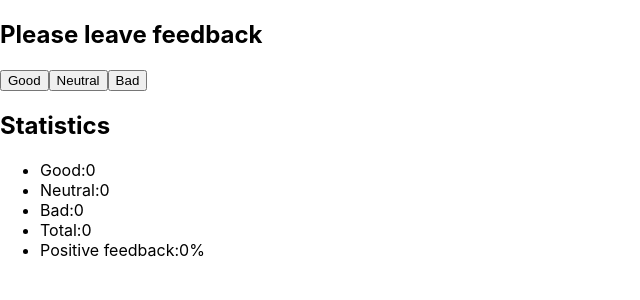
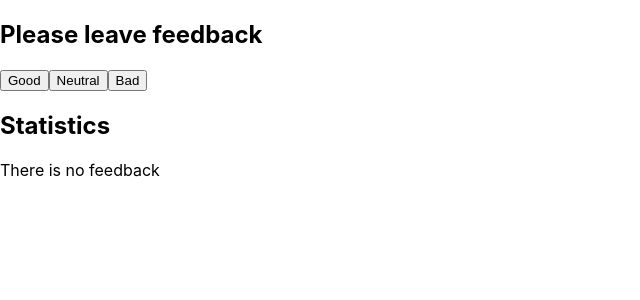
Before and after one commit to MMAKS999/goit-react-hw-02-feedback, a React (Create React App) app: page / in a window 1280 px wide. Shown: the top 300 px of the page, without its empty margins (0-640 px from the left). Built offline with nearby package versions, Linux system fonts and the light colour scheme.

Commit message:
React_hw2-1
Дороблено 1ше завдання

```diff
--- /dev/null
+++ b/src/count/FeeddbackOptions.jsx
@@ -0,0 +1,4 @@
+export const FeedbackOptions = ({response,nameButton}) => (
+  <button type="button" onClick={response}>{nameButton}</button>
+
+)
--- /dev/null
+++ b/src/count/Notification.jsx
@@ -0,0 +1,4 @@
+
+export const Notification = () => (
+<p>There is no feedback</p>
+  )
--- /dev/null
+++ b/src/count/Section.jsx
@@ -0,0 +1,7 @@
+
+export const Section = ({nameSection, children}) => (
+  <div>
+    <h2>{nameSection}</h2>
+    {children}
+  </div>
+)
--- /dev/null
+++ b/src/count/Statistics.jsx
@@ -0,0 +1,48 @@
+ import { Notification } from "./Notification";
+
+// Компонент відображення статистики
+export const Statistics = ({ stateGood, stateNeutral, stateBad }) => {
+  // обчислення загальної кількості відгуків
+  const totalFeedback = () => {
+    return stateBad + stateNeutral + stateGood;
+  }
+  // обчислення відсотку позитивних відгуків
+  const positivePercent = () => {
+    if (stateGood !== 0) {
+      return Math.round(stateGood / (stateBad + stateNeutral + stateGood) * 100);
+    } else {
+      return 0;
+    }
+
+  }
+  if (stateGood === 0 && stateNeutral === 0 && stateBad === 0) {
+    return (
+      <Notification/>
+    )
+  } else {
+    return (
+      <ul className="stats">
+        <li>
+          <span className="label">Good:</span>
+          <span className="quantity">{stateGood}</span>
+        </li>
+        <li>
+          <span className="label">Neutral:</span>
+          <span className="quantity">{stateNeutral}</span>
+        </li>
+        <li>
+          <span className="label">Bad:</span>
+          <span className="quantity">{stateBad}</span>
+        </li>
+        <li>
+          <span className="label">Total:</span>
+          <span className="quantity">{totalFeedback()}</span>
+        </li>
+        <li>
+          <span className="label">Positive feedback:</span>
+          <span className="quantity">{positivePercent()}%</span>
+        </li>
+      </ul>
+    )
+  }
+}
--- a/src/feedback/feedback.jsx
+++ b/src/feedback/feedback.jsx
@@ -1,4 +1,8 @@
 import React, { Component } from "react";
+import { Statistics } from 'count/Statistics'
+import { Section } from "count/Section";
+import { FeedbackOptions } from "count/FeeddbackOptions";
+
 
 
 export class Feedback extends Component{
@@ -25,53 +29,49 @@ export class Feedback extends Component{
       bad: state.bad + props.step,
     }));
   }
-  countTotalFeedback() {
-    const { bad, neutral, good } = this.state;
-    return bad + neutral + good;
-  }
-  countPositiveFeedbackPercentage() {
-    const { bad, neutral, good } = this.state;
-    if (good !== 0 ) {
-      return good/(bad + neutral + good)*100;
-    } else {
-      return 0;
-    }
+  // countTotalFeedback() {
+  //   const { bad, neutral, good } = this.state;
+  //   return bad + neutral + good;
+  // }
+  // PositivePercentage() {
+  //   const { bad, neutral, good } = this.state;
+  //   if (good !== 0 ) {
+  //     return good/(bad + neutral + good)*100;
+  //   } else {
+  //     return 0;
+  //   }
 
-  }
+  // }
 
 
   render() {
     return (
       <div>
-        <h2>Please leave feedback</h2>
-        <div>
-          <button type="button" onClick={this.responseGood}>Good</button>
-          <button type="button" onClick={this.responseNeutral}>Neutral</button>
-          <button type="button" onClick={this.responseBad}>Bad</button>
-        </div>
-        <h2>Statistics</h2>
-        <ul className="stats">
-          <li>
-            <span className="label">Good:</span>
-            <span className="quantity">{this.state.good}</span>
-          </li>
-          <li>
-            <span className="label">Neutral:</span>
-            <span className="quantity">{this.state.neutral}</span>
-          </li>
-          <li>
-            <span className="label">Bad:</span>
-            <span className="quantity">{this.state.bad}</span>
-          </li>
-          <li>
-            <span className="label">Total:</span>
-            <span className="quantity">{this.countTotalFeedback()}</span>
-          </li>
-           <li>
-            <span className="label">Positive feedback:</span>
-            <span className="quantity">{this.countPositiveFeedbackPercentage()}%</span>
-          </li>
-        </ul>
+        <Section
+          nameSection = 'Please leave feedback'
+        >
+          <FeedbackOptions
+            response={this.responseGood}
+            nameButton="Good" />
+          <FeedbackOptions
+            response={this.responseNeutral}
+            nameButton="Neutral" />
+          <FeedbackOptions
+            response={this.responseBad}
+          nameButton="Bad"/>
+        </Section>
+
+        <Section
+          nameSection = 'Statistics'
+        >
+          <Statistics
+            stateGood = {this.state.good}
+            stateNeutral = {this.state.neutral}
+            stateBad = {this.state.bad}
+            // totalFeedback = {this.countTotalFeedback()}
+            // positivePercent = {this.PositivePercentage()}
+        />
+        </Section>
       </div>
     );
   }
```
Also changed, not shown: src/count/countPositiveFeedbackPercentage.jsx (deleted), src/count/countTotalFeedback.jsx (deleted).
